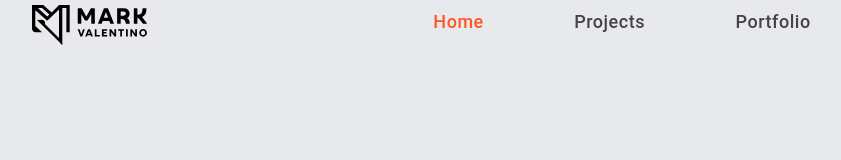
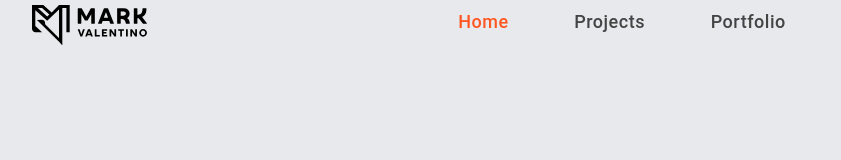
Before and after one commit to M-Valentino/M-Valentino_Node, a Next.js app: page / in a window 1280 px wide. Shown: the top 160 px of the page, without its empty margins (18-859 px from the left). Built offline with nearby package versions, Linux system fonts and the light colour scheme.

Commit message:
changed justifycontent on navbar butons to space-around

```diff
--- a/src/components/navbar.jsx
+++ b/src/components/navbar.jsx
@@ -26,9 +26,9 @@ const NavBar = (props) => {
           </Link>
         </div>
       </Grid>
-      <Grid item xs={4}>
+      <Grid item xs={4} >
         <center>
-          <Stack direction="row" justifyContent="space-between">
+          <Stack direction="row" justifyContent="space-around" >
             <Link href="/">
               <Button
                 color={activeLink === 0 ? "primary" : "secondary"}
```
